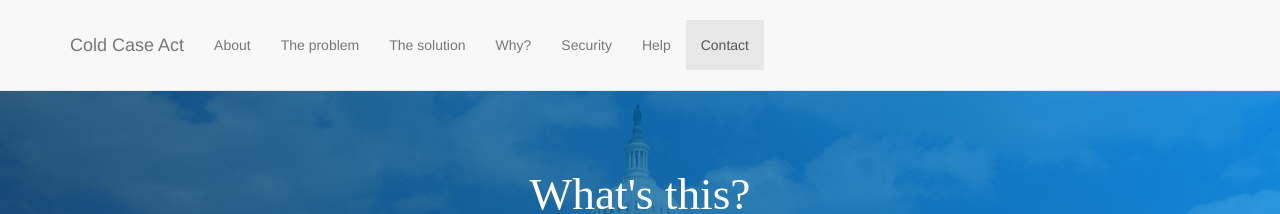
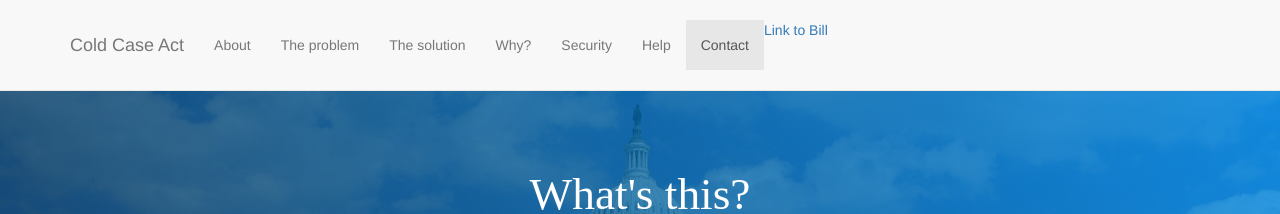
Before and after one commit to civilrightscoldcaseact/civilrightscoldcaseact.github.io, a Jekyll site: the page built from index.html, in a window 1280 px wide. Shown: the top 214 px of the page. Built offline with Jekyll 4.4.1, drawn with Linux system fonts in a browser that asks for light colours.

Commit message:
Added link to bill in navbar

```diff
--- a/_includes/header.html
+++ b/_includes/header.html
@@ -27,6 +27,7 @@
                       </li>
                     {% endif %}
                   {% endfor %}
+                    <a href="/images/thecivilrightscoldcaserecordscollectionactof2016.pdf">Link to Bill</a>
               </ul>
           </div>
           <!-- /.navbar-collapse -->
```
